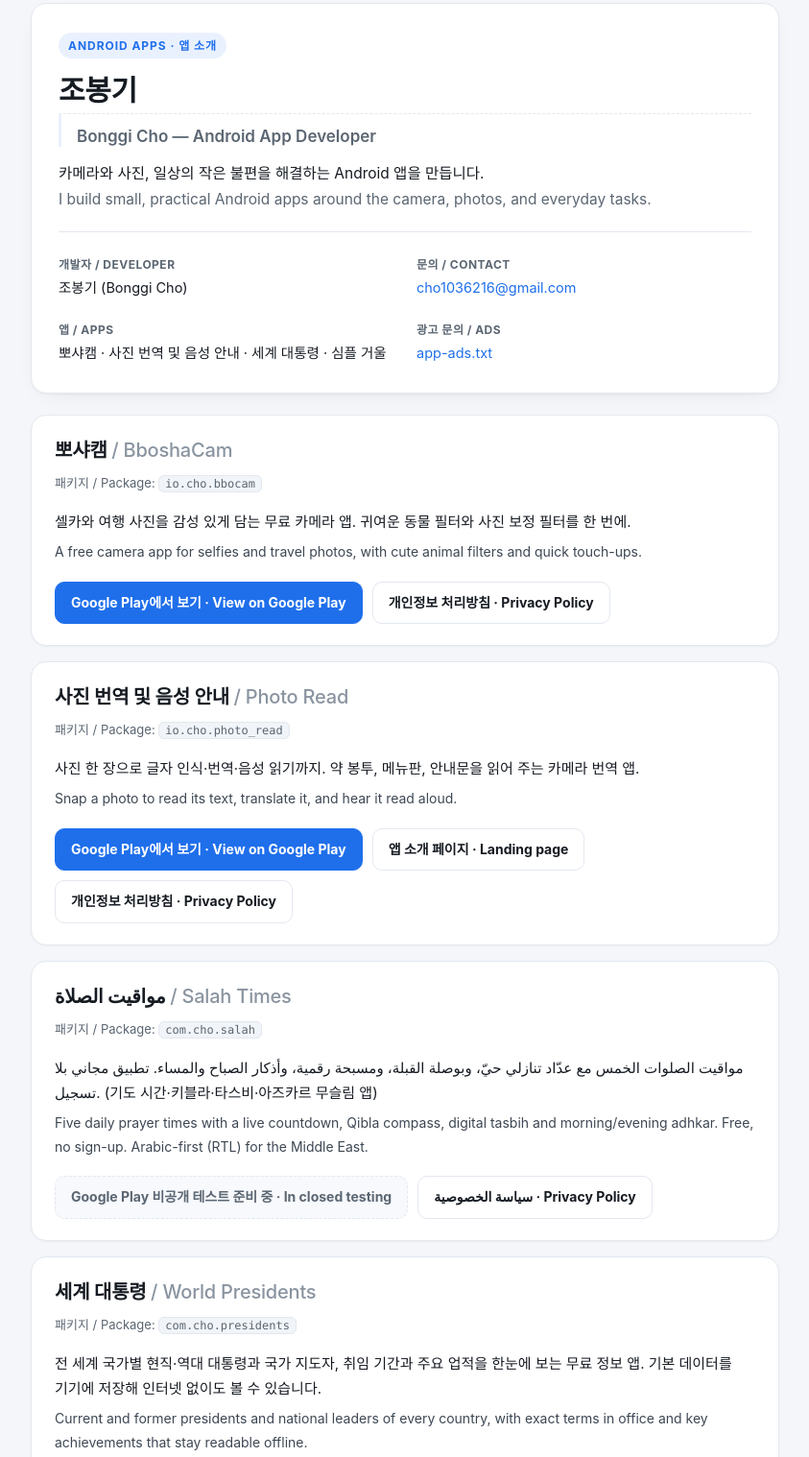
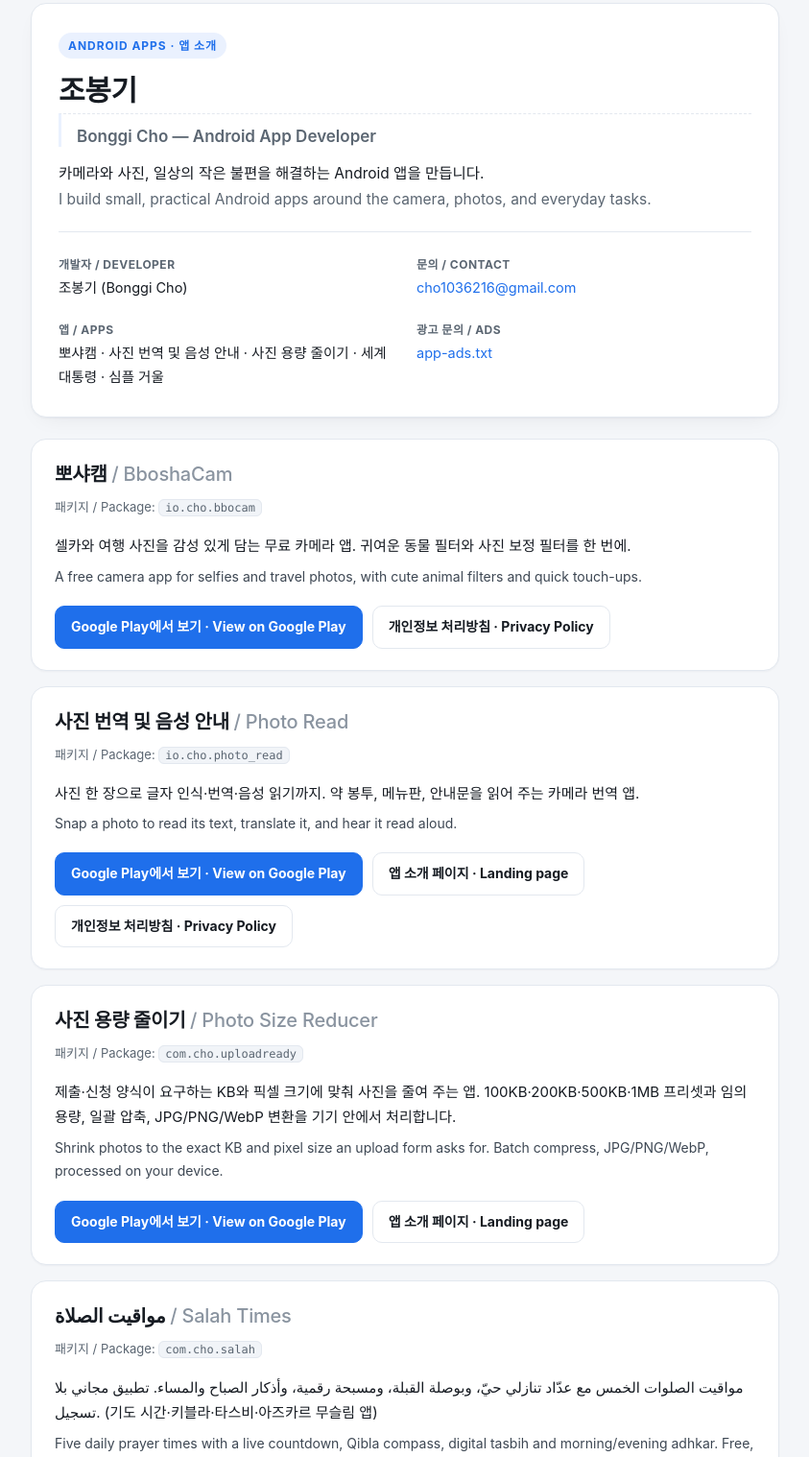
Before and after one commit to cho9199/cho9199.github.io, a plain HTML site: page index.html in a window 1280 px wide. Shown: the part 25-1543 px from the top of the page at 96% size, without its empty margins (218-1061 px from the left). Drawn offline with Linux system fonts and the light colour scheme.

Commit message:
Add Photo Size Reducer card to the app index

```diff
--- a/index.html
+++ b/index.html
@@ -110,7 +110,7 @@ footer .links a{font-weight:600}
       <ul class="meta">
         <li><b>개발자 / Developer</b>조봉기 (Bonggi Cho)</li>
         <li><b>문의 / Contact</b><a href="mailto:cho1036216@gmail.com">cho1036216@gmail.com</a></li>
-        <li><b>앱 / Apps</b>뽀샤캠 · 사진 번역 및 음성 안내 · 세계 대통령 · 심플 거울</li>
+        <li><b>앱 / Apps</b>뽀샤캠 · 사진 번역 및 음성 안내 · 사진 용량 줄이기 · 세계 대통령 · 심플 거울</li>
         <li><b>광고 문의 / Ads</b><a href="/app-ads.txt">app-ads.txt</a></li>
       </ul>
     </header>
@@ -135,6 +135,16 @@ footer .links a{font-weight:600}
           <a class="btn primary" href="https://play.google.com/store/apps/details?id=io.cho.photo_read" target="_blank" rel="noopener">Google Play에서 보기 · View on Google Play</a>
           <a class="btn" href="photo-read.html">앱 소개 페이지 · Landing page</a>
           <a class="btn" href="privacy-photo-read.html">개인정보 처리방침 · Privacy Policy</a>
+        </div>
+      </article>
+      <article class="app">
+        <h2>사진 용량 줄이기 <span style="color:#8a94a0;font-weight:500">/ Photo Size Reducer</span></h2>
+        <p class="pkg">패키지 / Package: <code>com.cho.uploadready</code></p>
+        <p class="desc">제출·신청 양식이 요구하는 KB와 픽셀 크기에 맞춰 사진을 줄여 주는 앱. 100KB·200KB·500KB·1MB 프리셋과 임의 용량, 일괄 압축, JPG/PNG/WebP 변환을 기기 안에서 처리합니다.</p>
+        <p class="desc en2">Shrink photos to the exact KB and pixel size an upload form asks for. Batch compress, JPG/PNG/WebP, processed on your device.</p>
+        <div class="acts">
+          <a class="btn primary" href="https://play.google.com/store/apps/details?id=com.cho.uploadready" target="_blank" rel="noopener">Google Play에서 보기 · View on Google Play</a>
+          <a class="btn" href="uploadready.html">앱 소개 페이지 · Landing page</a>
         </div>
       </article>
       <article class="app">
```
